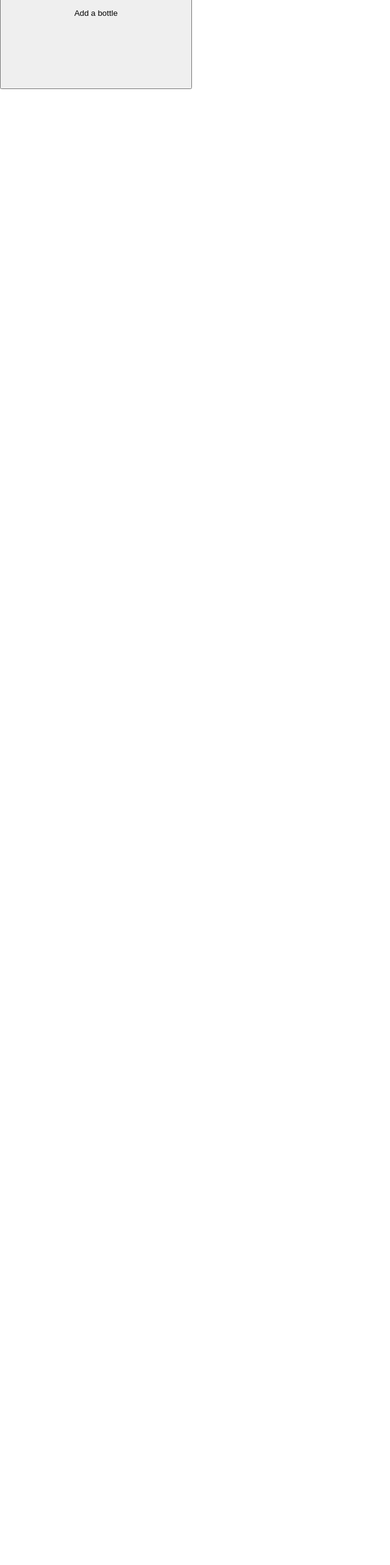
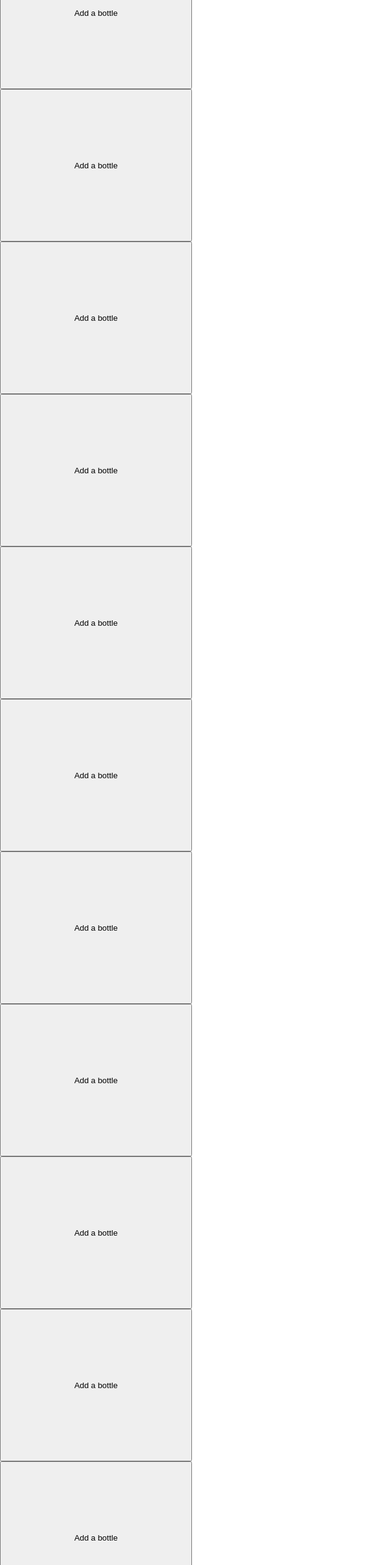
Before and after one commit to nathanrusselldev/cellar3d, a React (Create React App) app in the folder client/: page /profile/cellar in a window 1280 px wide. Shown: the part 234-2800 px from the top of the page at 61% size, without its empty margins (0-640 px from the left). Before the commit the page ends 800 px from the top, so only its background shows below. Built offline with nearby package versions, Linux system fonts and the light colour scheme.

Commit message:
rendered 16 items in the cellar

```diff
--- a/client/src/components/profile/cellar/cellarPage.jsx
+++ b/client/src/components/profile/cellar/cellarPage.jsx
@@ -12,6 +12,21 @@ function CellarPage() {
                 </Link>
             </header>
             <CellarItem position={itemGrid.item1} />
+            <CellarItem position={itemGrid.item2} />
+            <CellarItem position={itemGrid.item3} />
+            <CellarItem position={itemGrid.item4} />
+            <CellarItem position={itemGrid.item5} />
+            <CellarItem position={itemGrid.item6} />
+            <CellarItem position={itemGrid.item7} />
+            <CellarItem position={itemGrid.item8} />
+            <CellarItem position={itemGrid.item9} />
+            <CellarItem position={itemGrid.item10} />
+            <CellarItem position={itemGrid.item11} />
+            <CellarItem position={itemGrid.item12} />
+            <CellarItem position={itemGrid.item13} />
+            <CellarItem position={itemGrid.item14} />
+            <CellarItem position={itemGrid.item15} />
+            <CellarItem position={itemGrid.item16} />
         </section>
     );
 }
```
